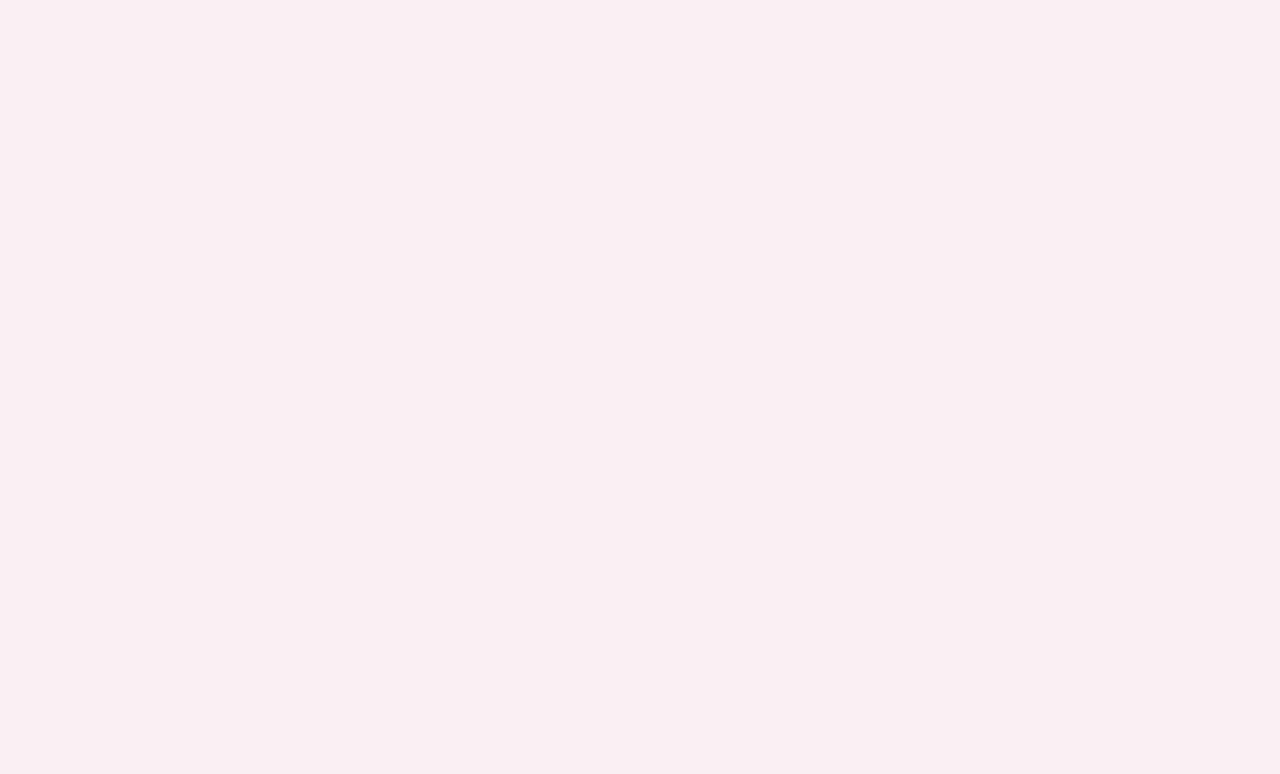
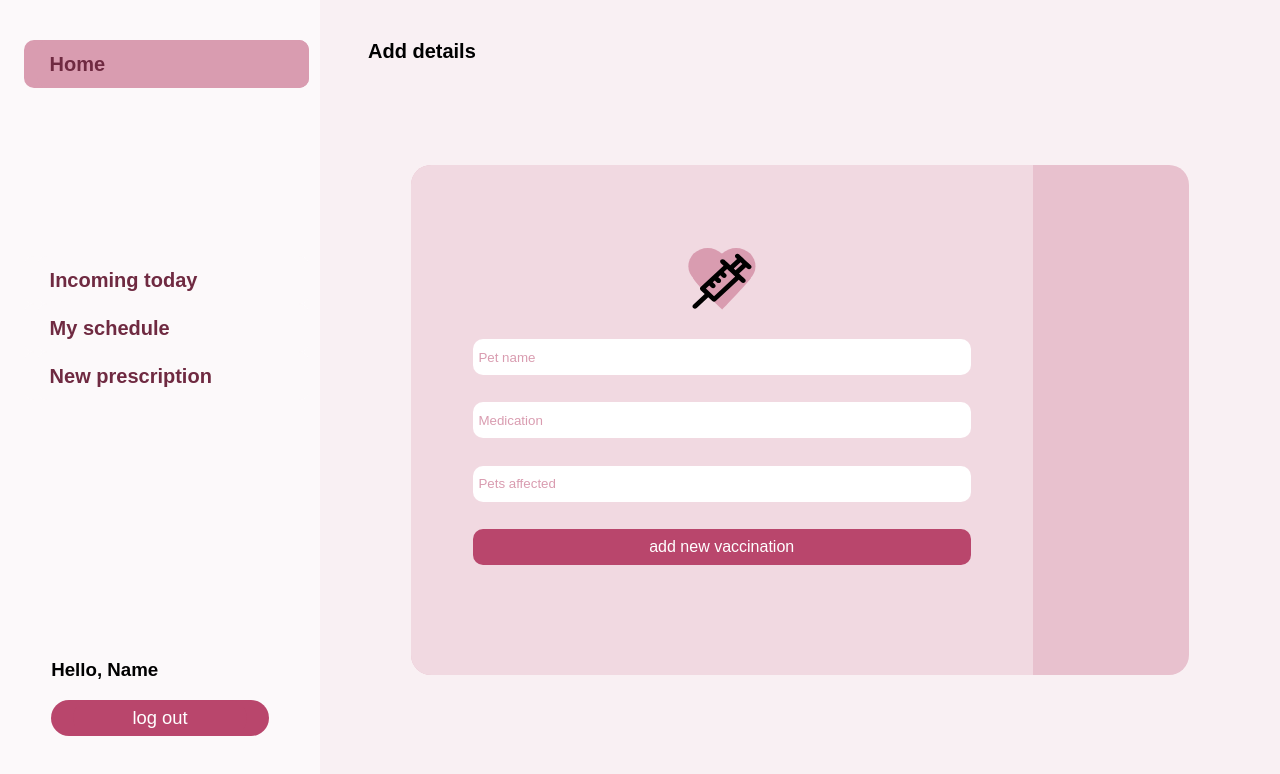
Before and after one commit to achwi00/vetclinic-front, a React (Create React App) app: page /dashboard/add-vaccination in a window 1280 px wide. Before the commit this address had no page. Shown: the top 774 px of the page. Built offline with nearby package versions, Linux system fonts and the light colour scheme.

Commit message:
[Feat] moved add details to subpage

```diff
--- a/src/App.js
+++ b/src/App.js
@@ -15,6 +15,7 @@ import DashboardVisits from "./views/user_dashboard/DashboardVisits";
 import NewPrescriptionDashboard from "./views/vet_dashboard/NewPrescriptionDashboard";
 import DashboardIncomingToday from "./views/vet_dashboard/DashboardIncomingToday";
 import DashboardMySchedule from "./views/vet_dashboard/DashboardMySchedule";
+import DashboardAddVaccination from "./component/DashboardAddVaccination";
 
 function App() {
   return (
@@ -35,6 +36,7 @@ function App() {
           <Route path="/dashboard/new-prescription" element={<NewPrescriptionDashboard/>}/>
           <Route path="/dashboard/incoming" element={<DashboardIncomingToday/>}/>
           <Route path="/dashboard/my-schedule" element={<DashboardMySchedule/>}/>
+          <Route path="/dashboard/add-vaccination" element={<DashboardAddVaccination/>} />
         </Routes>
       </Router>
     </UserProvider>
--- /dev/null
+++ b/src/component/DashboardAddVaccination.js
@@ -0,0 +1,64 @@
+import React from "react";
+import { useLocation } from "react-router-dom";
+import Form from "../component/Form";
+import IconDisplayer from "../component/IconDisplayer";
+import SideMenu from "./SideMenu";
+import List from "./List";
+import DetailedVisit from "./DetailedVisit";
+
+function DashboardAddVaccination() {
+
+    const location = useLocation();
+    const visit = location.state?.visit; // Retrieve the visit object from route state
+
+    const buttons = [
+        { label: 'Incoming today', href: '/dashboard/incoming' },
+        { label: 'My schedule', href: '/dashboard/my-schedule' },
+        { label: 'New prescription', href: '/dashboard/new-prescription' },
+    ];
+    const formFieldsVaccination = [
+        { name: 'pet', placeholder: 'Pet name', type: 'text', required: true },
+        { name: 'medication', placeholder: 'Medication', type: 'text', required: true },
+        { name: 'numOfPets', placeholder: 'Pets affected', type: 'number', required: true },
+    ];
+
+    const handleFormSubmit = async (formData) => {
+        console.log("Submitted Form Data:", formData);
+        console.log("Visit Details:", visit);
+        // Handle the form submission logic here
+    };
+
+    return (
+
+        <div className="all-holder">
+            <SideMenu buttons={buttons} />
+            <div className="content-holder">
+                <div className="centring-main">
+                    <h2 className="site-tracker">Add details</h2>
+                    <div className="choice-panel-holder">
+                        <div className="choice-panel">
+                            <div className="choice left choice-grow">
+                                <IconDisplayer
+                                    iconName="vaccine"
+                                    styleClass="service-icon"
+                                />
+                                <Form
+                                    fields={formFieldsVaccination}
+                                    onFormSubmit={handleFormSubmit}
+                                    styleClass="formsHolder forms-longer"
+                                    inputStyle="formInputs credentials"
+                                    buttonMsg="add new vaccination"
+                                    buttonClass="formInputs form-btn"
+                                />
+                            </div>
+                            <div className="right choice-shrink"></div>
+                        </div>
+                    </div>
+                </div>
+            </div>
+        </div>
+
+    );
+}
+
+export default DashboardAddVaccination;
--- a/src/views/vet_dashboard/DashboardIncomingToday.js
+++ b/src/views/vet_dashboard/DashboardIncomingToday.js
@@ -1,21 +1,18 @@
-import React, {useContext, useEffect, useState} from "react";
-import '../../index.css'
-import '../../../src/styles/dashboard.css'
-import '../../../src/styles/vetdashboard.css'
+import React, { useContext, useEffect, useState } from "react";
+import { useNavigate } from "react-router-dom";
+import '../../index.css';
+import '../../../src/styles/dashboard.css';
+import '../../../src/styles/vetdashboard.css';
 import SideMenu from "../../component/SideMenu";
-import {UserContext} from "../../UserContext";
+import { UserContext } from "../../UserContext";
 import List from "../../component/List";
-import Visit from "../../component/Visit";
 import DetailedVisit from "../../component/DetailedVisit";
-import IconDisplayer from "../../component/IconDisplayer";
-import Form from "../../component/Form";
 
-function DashBoardHome(){
-    const {user} = useContext(UserContext);
+function DashBoardHome() {
+    const { user } = useContext(UserContext);
     const email = user.email;
-    const [view, setView] = useState(null);
-    const [selectedVisit, setSelectedVisit] = useState(null);
     const [visits, setVisits] = useState([]);
+    const navigate = useNavigate();
 
     useEffect(() => {
         const fetchVisits = async () => {
@@ -45,42 +42,32 @@ function DashBoardHome(){
                 }));
 
                 setVisits(tmpArr);
-                setView("list");
             } catch (error) {
                 console.error("Error fetching visits:", error);
             }
         };
 
         fetchVisits();
-    }, );
+    }, [email]);
 
     const buttons = [
-        {label: 'Incoming today', href:'/dashboard/incoming'},
-        {label: 'My schedule', href:'/dashboard/my-schedule'},
-        {label: 'New prescription', href:'/dashboard/new-prescription'},
-    ]
-    const formFieldsVaccination = [
-        { name: 'pet', placeholder: 'Pet name', type: 'text', required: true},
-        { name: 'medication', placeholder: 'Medication', type: 'text', required: true },
-        { name: 'numOfPets', placeholder: 'Pets affected', type: 'number', required: true }
-    ]
-    const handleFormSubmit = async (formData) => {
+        { label: 'Incoming today', href: '/dashboard/incoming' },
+        { label: 'My schedule', href: '/dashboard/my-schedule' },
+        { label: 'New prescription', href: '/dashboard/new-prescription' },
+    ];
 
-    }
+    const handleAddDetails = (visit) => {
+        navigate("/dashboard/add-vaccination", { state: { visit } });
+    };
 
-    // Function to handle view change and store selected visit details
-    const handleAddDetails = (visit) => {
-        setSelectedVisit(visit);
-        setView("add-vaccination");
-    };
-    return(
+    return (
         <div className="all-holder">
-            <SideMenu buttons={buttons}/>
+            <SideMenu buttons={buttons} />
             <div className="content-holder">
                 <div className="centring-main">
                     <h2 className="site-tracker">Incoming today</h2>
-                    {view === "list" && <List
-                        items = {visits.map((visit, index) => (
+                    <List
+                        items={visits.map((visit, index) => (
                             <DetailedVisit
                                 key={index}
                                 id={visit.id}
@@ -97,33 +84,11 @@ function DashBoardHome(){
                         ))}
                         styleClass={"list-holder"}
                         itemsPerPage={4}
-                    />}
-                    {view === "add-vaccination" &&
-                        <div className="choice-panel-holder">
-                            <div className="choice-panel">
-                                <div className="choice left choice-grow">
-                                    <IconDisplayer
-                                        iconName="vaccine"
-                                        styleClass="service-icon"
-                                    />
-                                    <Form
-                                        fields={formFieldsVaccination}
-                                        onFormSubmit={handleFormSubmit}
-                                        styleClass="formsHolder forms-longer"
-                                        inputStyle="formInputs credentials"
-                                        buttonMsg="add new vaccination"
-                                        buttonClass="formInputs form-btn"
-                                    />
-
-                                </div>
-                                <div className="right choice-shrink">
-                                </div>
-                            </div>
-                        </div>
-                    }
+                    />
                 </div>
             </div>
         </div>
     );
 }
+
 export default DashBoardHome;
```
